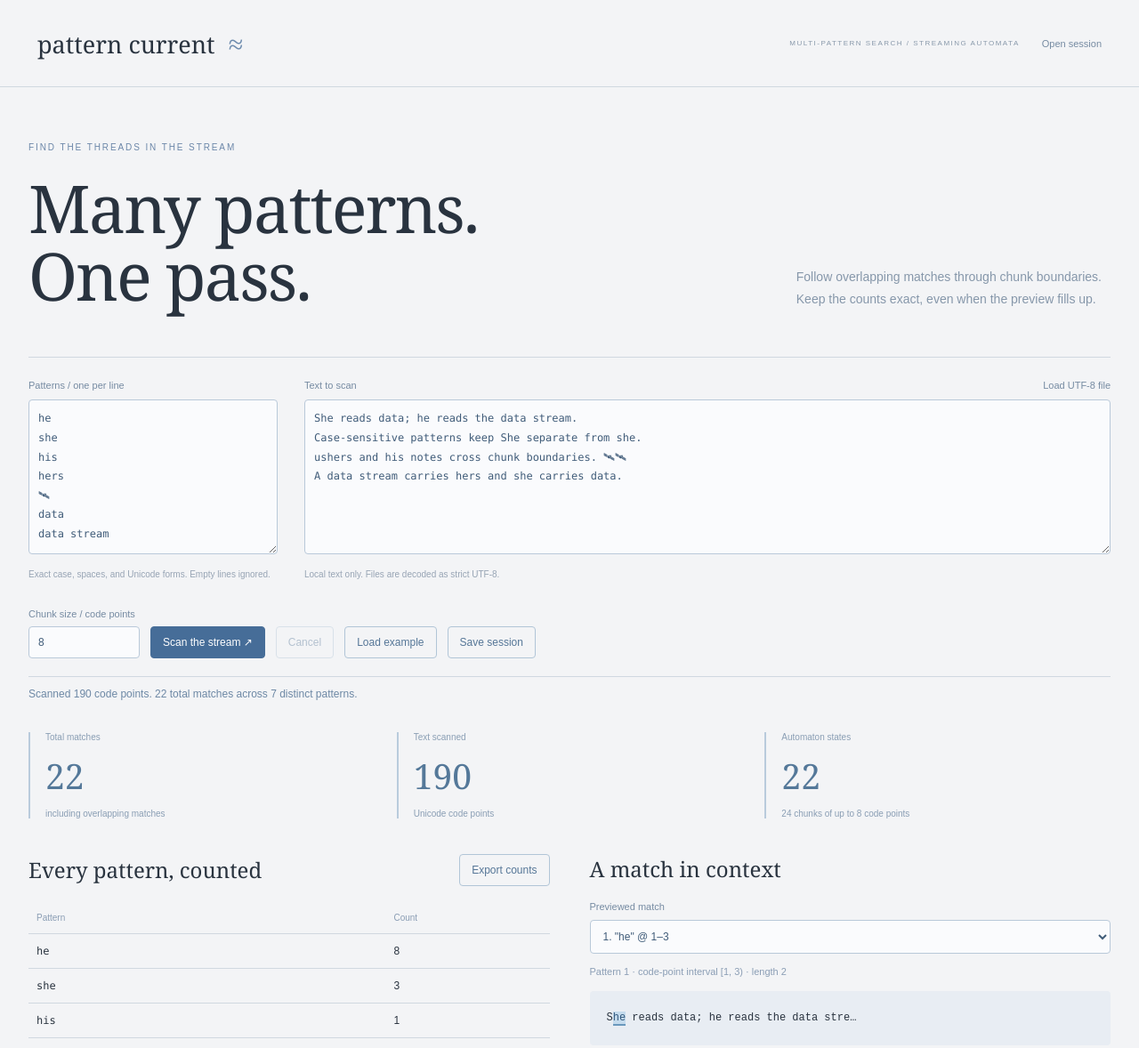
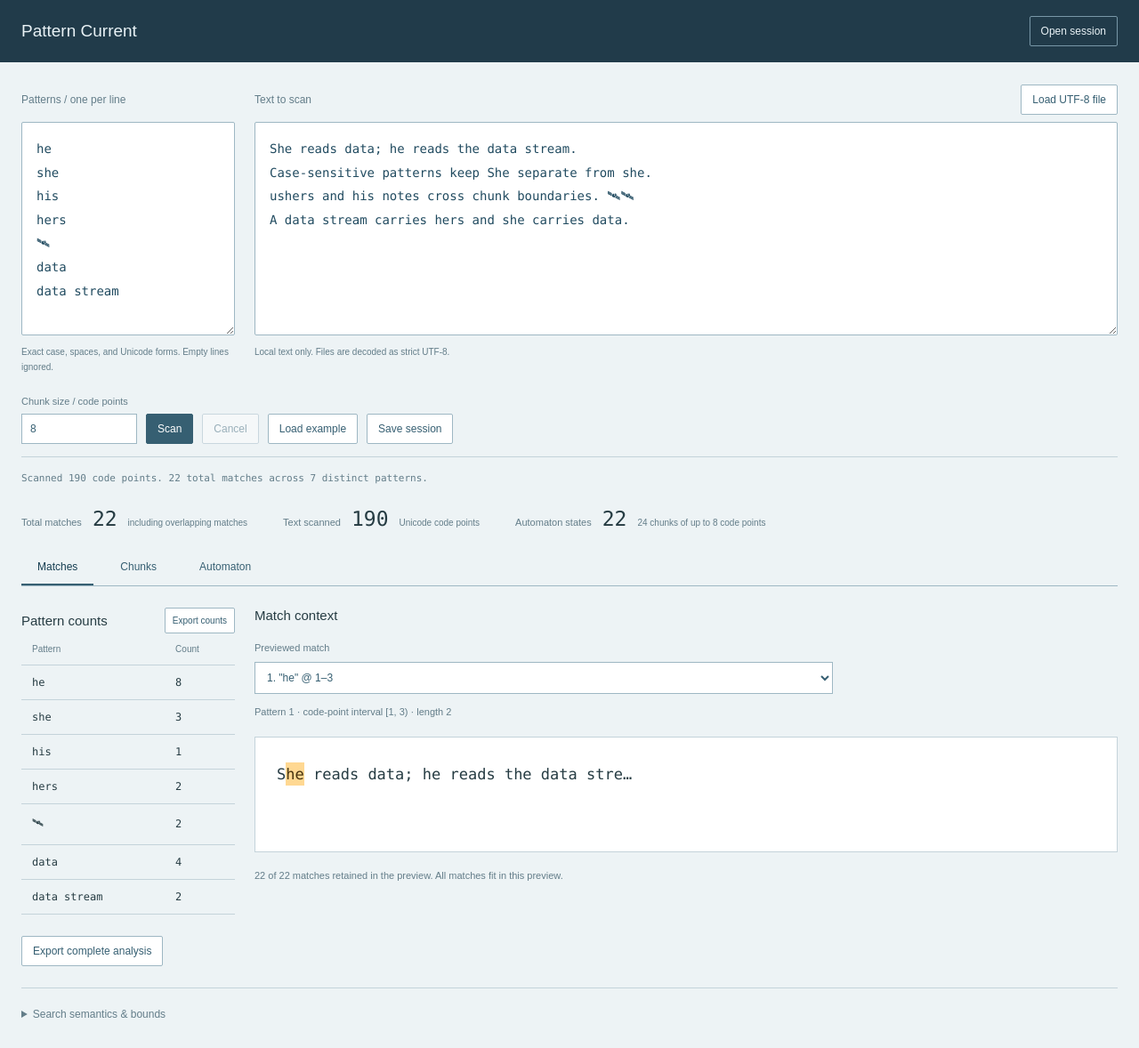
Before and after one commit to Michaelhoang8/pattern-current, a website with bundled scripts: page index.html in a window 1280 px wide. Shown: the top 1178 px of the page at 89% size. Built offline with nearby package versions, Linux system fonts and the light colour scheme.

Commit message:
Organize streaming search as editors with focused analysis views

```diff
--- a/app.js
+++ b/app.js
@@ -275,4 +275,13 @@ $('session-file').addEventListener('change', async () => {
     $('session-file').value = '';
   }
 });
+for (const button of document.querySelectorAll('[data-view]'))
+  button.addEventListener('click', () => {
+    for (const name of ['matches', 'chunks', 'automaton']) {
+      $(name + '-view').hidden = name !== button.dataset.view;
+      document
+        .querySelector(`[data-view="${name}"]`)
+        .setAttribute('aria-pressed', String(name === button.dataset.view));
+    }
+  });
 scan(fixture());
--- a/index.html
+++ b/index.html
@@ -8,21 +8,12 @@
   </head>
   <body>
     <header>
-      <a href="#">pattern current <span>≈</span></a
-      ><span>MULTI-PATTERN SEARCH / STREAMING AUTOMATA</span
-      ><label class="upload"
+      <h1>Pattern Current</h1>
+      <label class="upload"
         >Open session<input id="session-file" type="file" accept=".json"
       /></label>
     </header>
     <main>
-      <section class="hero">
-        <p>FIND THE THREADS IN THE STREAM</p>
-        <h1>Many patterns.<br />One pass.</h1>
-        <div>
-          Follow overlapping matches through chunk boundaries.<br />Keep the counts exact, even when
-          the preview fills up.
-        </div>
-      </section>
       <section class="inputs">
         <div>
           <label for="patterns">Patterns / one per line</label
@@ -47,9 +38,8 @@
             max="4096"
             step="1"
             value="8" /></label
-        ><button id="scan" class="primary">Scan the stream ↗</button
-        ><button id="cancel" disabled>Cancel</button><button id="sample">Load example</button
-        ><button id="save">Save session</button>
+        ><button id="scan" class="primary">Scan</button><button id="cancel" disabled>Cancel</button
+        ><button id="sample">Load example</button><button id="save">Save session</button>
       </section>
       <p id="status" role="status" aria-live="polite"></p>
       <section id="results" hidden>
@@ -67,10 +57,15 @@
             ><small id="chunk-count"></small>
           </div>
         </div>
-        <div class="analysis">
+        <nav aria-label="Analysis view">
+          <button data-view="matches" aria-pressed="true">Matches</button
+          ><button data-view="chunks" aria-pressed="false">Chunks</button
+          ><button data-view="automaton" aria-pressed="false">Automaton</button>
+        </nav>
+        <div class="analysis" id="matches-view">
           <section>
             <div class="section-title">
-              <h2>Every pattern, counted</h2>
+              <h2>Pattern counts</h2>
               <button id="csv">Export counts</button>
             </div>
             <div class="table-wrap">
@@ -86,22 +81,22 @@
             </div>
           </section>
           <section>
-            <h2>A match in context</h2>
+            <h2>Match context</h2>
             <label>Previewed match<select id="match"></select></label>
             <p id="match-offset"></p>
             <pre id="context"></pre>
             <p id="preview-note"></p>
           </section>
         </div>
-        <section class="stream">
-          <h2>State carried across chunks</h2>
+        <section class="stream" id="chunks-view" hidden>
+          <h2>Chunk state</h2>
           <label>Trace chunk<select id="trace"></select></label>
           <p id="trace-note"></p>
           <pre id="trace-text"></pre>
           <p id="trace-limit"></p>
         </section>
-        <details>
-          <summary>Automaton inspector</summary>
+        <section id="automaton-view" hidden>
+          <h2>Automaton states</h2>
           <p>
             State prefixes, failure targets, and inherited pattern outputs. The first 80 states are
             shown; DOT export includes every state and transition.
@@ -120,7 +115,7 @@
             </table>
           </div>
           <button id="dot">Export automaton DOT</button>
-        </details>
+        </section>
         <div class="exports"><button id="report">Export complete analysis</button></div>
       </section>
       <details>
@@ -147,7 +142,6 @@
           browser; save before refreshing.
         </p>
       </details>
-      <footer>EXACT COUNTS · BOUNDED PREVIEWS · INSPECTABLE FAILURE LINKS</footer>
     </main>
     <script type="module" src="app.js"></script>
   </body>
--- a/style.css
+++ b/style.css
@@ -1,368 +1,375 @@
 :root {
   font-family: Arial, sans-serif;
-  background: #f3f4f6;
-  color: #29333f;
-  --line: #d0d8e0;
-  --accent: #3e6696;
+  color: #263c43;
+  background: #edf3f5;
+  font-synthesis: none;
+  --line: #c4d3da;
+  --muted: #637d89;
 }
 * {
   box-sizing: border-box;
+}
+[hidden] {
+  display: none !important;
 }
 body {
   margin: 0;
 }
 header {
-  max-width: 1360px;
-  margin: auto;
   display: flex;
+  justify-content: space-between;
   align-items: center;
-  gap: 25px;
-  padding: 28px 42px;
-  border-bottom: 1px solid var(--line);
+  padding: 18px 24px;
+  background: #213b4a;
+  color: #e9f2f6;
 }
-header a {
-  font-family: Georgia, serif;
-  font-size: 27px;
-  color: inherit;
-  text-decoration: none;
+h1 {
+  font-size: 19px;
+  font-weight: 500;
+  margin: 0;
 }
-header a span {
-  font-size: 30px;
-  color: #6d8bae;
-  margin-left: 8px;
+button,
+.upload {
+  font:
+    12px Arial,
+    sans-serif;
+  background: #fff;
+  color: #365f72;
+  border: 1px solid #9eb7c3;
+  padding: 9px 12px;
+  border-radius: 2px;
+  cursor: pointer;
 }
-header > span {
-  margin-left: auto;
-  font-size: 8px;
-  letter-spacing: 1.5px;
-  color: #8999ab;
+button:hover,
+.upload:hover {
+  background: #dceaf0;
+}
+button:disabled {
+  opacity: 0.45;
+  cursor: default;
 }
 .upload {
   position: relative;
   overflow: hidden;
-  font-size: 11px;
-  cursor: pointer;
 }
 .upload input {
   position: absolute;
   inset: 0;
+  width: 100%;
   opacity: 0;
-  width: 100%;
   cursor: pointer;
 }
+header .upload {
+  color: #e9f2f6;
+  background: transparent;
+  border-color: #7897a7;
+}
 main {
-  max-width: 1276px;
+  max-width: 1600px;
+  padding: 0 24px 30px;
   margin: auto;
-  padding: 0 30px;
-}
-.hero {
-  position: relative;
-  padding: 52px 0 42px;
-}
-.hero > p {
-  font-size: 10px;
-  color: #6c87a9;
-  letter-spacing: 1.9px;
-}
-h1 {
-  font-family: Georgia, serif;
-  font-size: clamp(43px, 5.8vw, 76px);
-  font-weight: 400;
-  line-height: 1.02;
-  letter-spacing: -2px;
-  margin: 25px 0 12px;
-}
-.hero > div {
-  position: absolute;
-  right: 10px;
-  bottom: 52px;
-  font-size: 14px;
-  line-height: 1.8;
-  color: #8697aa;
 }
 .inputs {
   display: grid;
-  grid-template-columns: 280px 1fr;
-  gap: 30px;
-  border-top: 1px solid var(--line);
-  padding-top: 25px;
+  grid-template-columns: 240px minmax(0, 1fr);
+  gap: 22px;
+  margin: 24px 0 0;
+}
+.inputs > div {
+  min-width: 0;
+}
+.inputs label {
+  font-size: 12px;
 }
 .input-title {
   display: flex;
   justify-content: space-between;
-  gap: 20px;
+  align-items: center;
+  height: 35px;
+}
+.inputs > div > label {
+  display: flex;
+  align-items: center;
+  height: 35px;
+}
+textarea {
+  display: block;
+  width: 100%;
+  height: 240px;
+  padding: 16px;
+  color: #214b60;
+  background: #fff;
+  border: 1px solid #9eb7c3;
+  font:
+    14px/1.9 Consolas,
+    monospace;
+  resize: vertical;
+  border-radius: 2px;
+  margin-top: 8px;
+}
+.inputs p {
+  font-size: 10px;
+  line-height: 1.7;
+  color: var(--muted);
+}
+.toolbar {
+  display: flex;
+  gap: 10px;
+  align-items: end;
+  flex-wrap: wrap;
+  padding: 14px 0;
+  border-bottom: 1px solid var(--line);
 }
 label {
   font-size: 11px;
-  color: #768ba2;
+  color: var(--muted);
+}
+input[type='number'],
+select {
+  font:
+    12px Arial,
+    sans-serif;
+  color: #365f72;
+  background: #fff;
+  border: 1px solid #9eb7c3;
+  padding: 9px;
+  max-width: 100%;
+  min-width: 0;
+}
+label > select,
+label > input[type='number'] {
   display: block;
+  margin-top: 8px;
 }
-.inputs p {
-  font-size: 10px;
-  color: #97a4b4;
-  line-height: 1.7;
-}
-input,
-select,
-button,
-textarea {
-  font: inherit;
-}
-textarea,
-input,
-select {
-  background: #fafbfd;
-  color: #405c79;
-  border: 1px solid #b9c9d9;
-  border-radius: 4px;
-  padding: 10px;
-  font-size: 12px;
-}
-textarea {
-  width: 100%;
-  resize: vertical;
-  line-height: 1.8;
-  margin-top: 10px;
-  font-family: Consolas, monospace;
-}
-button {
-  background: transparent;
-  color: #557697;
-  border: 1px solid #b1c5d7;
-  border-radius: 4px;
-  padding: 10px 13px;
-  font-size: 12px;
-  cursor: pointer;
-  transition:
-    background 0.16s,
-    transform 0.16s;
-}
-button:hover {
-  background: #e1eaf3;
-  transform: translateY(-1px);
-}
-button:disabled {
-  opacity: 0.4;
-  cursor: default;
-  transform: none;
+#chunk {
+  width: 130px;
 }
 .primary {
-  background: #466d98;
-  border-color: #466d98;
-  color: white;
+  background: #365f72;
+  color: #fff;
+  border-color: #365f72;
 }
-button:focus-visible,
-input:focus-visible,
-select:focus-visible,
-textarea:focus-visible,
-summary:focus-visible {
-  outline: 2px solid #6f93b8;
-  outline-offset: 3px;
+.primary:hover {
+  background: #274a5c;
 }
-.toolbar {
+#status {
+  font:
+    11px/1.8 Consolas,
+    monospace;
+  color: var(--muted);
+  min-height: 19px;
+  margin: 14px 0;
+}
+.metrics {
+  display: flex;
+  gap: 40px;
+  flex-wrap: wrap;
+  padding: 8px 0 22px;
+}
+.metrics > div {
+  display: flex;
+  align-items: baseline;
+  gap: 12px;
+  flex-wrap: wrap;
+}
+.metrics span {
+  font-size: 11px;
+  color: var(--muted);
+}
+.metrics strong {
+  font:
+    23px Consolas,
+    monospace;
+  font-weight: 400;
+}
+.metrics small {
+  font-size: 10px;
+  color: var(--muted);
+}
+nav {
   display: flex;
   gap: 12px;
-  align-items: end;
-  flex-wrap: wrap;
-  padding: 20px 0;
-  border-bottom: 1px solid var(--line);
+  border-bottom: 1px solid #9eb7c3;
+  margin-bottom: 24px;
 }
-.toolbar input {
-  display: block;
-  margin-top: 8px;
-  width: 125px;
+nav button {
+  background: transparent;
+  border: 0;
+  border-bottom: 2px solid transparent;
+  border-radius: 0;
+  padding: 12px 18px;
 }
-#status {
-  min-height: 20px;
-  font-size: 12px;
-  color: #6d88a5;
-}
-.metrics {
-  display: grid;
-  grid-template-columns: repeat(3, 1fr);
-  gap: 25px;
-  margin: 30px 0 40px;
-}
-.metrics > div {
-  border-left: 2px solid #b9cbdc;
-  padding-left: 17px;
-}
-.metrics span,
-.metrics small {
-  display: block;
-  font-size: 10px;
-  color: #8a9eb4;
-}
-.metrics strong {
-  display: block;
-  font-family: Georgia, serif;
-  font-weight: 400;
-  font-size: 39px;
-  margin: 11px 0;
-  color: #547899;
+nav button[aria-pressed='true'] {
+  border-bottom-color: #365f72;
+  color: #153d51;
 }
 .analysis {
   display: grid;
-  grid-template-columns: 1fr 1fr;
-  gap: 45px;
+  grid-template-columns: 240px minmax(0, 1fr);
+  gap: 22px;
+}
+.analysis > section {
+  min-width: 0;
 }
 .section-title {
   display: flex;
   justify-content: space-between;
-  gap: 15px;
   align-items: center;
+  gap: 12px;
 }
 h2 {
-  font-family: Georgia, serif;
-  font-size: 24px;
-  font-weight: 400;
-  margin: 0 0 20px;
+  font-size: 15px;
+  font-weight: 500;
+  margin: 0 0 18px;
 }
 .section-title h2 {
   margin: 0;
 }
+.section-title button {
+  font-size: 10px;
+  padding: 8px;
+}
+.table-wrap {
+  overflow: auto;
+  max-height: 45svh;
+}
 table {
+  width: 100%;
   border-collapse: collapse;
-  width: 100%;
+  font-size: 12px;
   text-align: left;
-  font-size: 12px;
-  margin-top: 18px;
 }
 th {
+  font-size: 10px;
   font-weight: 400;
-  color: #8a9db4;
-  font-size: 10px;
-  background: #f3f4f6;
-  position: sticky;
-  top: 0;
+  color: var(--muted);
 }
 td,
 th {
-  padding: 12px 9px;
+  padding: 12px;
   border-bottom: 1px solid var(--line);
 }
-td:first-child {
-  font-family: Consolas, monospace;
+td {
+  font:
+    12px Consolas,
+    monospace;
   overflow-wrap: anywhere;
-  max-width: 280px;
 }
-.table-wrap {
-  overflow: auto;
-  max-height: 370px;
+#counts td:first-child {
+  max-width: 180px;
 }
-.analysis select,
-.stream select {
-  display: block;
-  width: 100%;
-  margin-top: 9px;
+.analysis p,
+.stream p,
+#automaton-view p {
+  font-size: 11px;
+  line-height: 1.8;
+  color: var(--muted);
 }
 pre {
-  background: #e8edf3;
-  padding: 19px;
-  line-height: 1.9;
-  font-size: 12px;
   white-space: pre-wrap;
   overflow-wrap: anywhere;
-  border-radius: 4px;
+  font:
+    17px/2 Consolas,
+    monospace;
+  background: #fff;
+  border: 1px solid var(--line);
+  padding: 24px;
+  min-height: 130px;
 }
 mark {
-  background: #c4dbed;
-  color: #30577c;
-  border-bottom: 2px solid #6a99bd;
+  background: #ffd892;
+  color: #46330f;
+  padding: 3px 0;
 }
-#match-offset,
-#preview-note,
-#trace-note,
-#trace-limit {
-  font-size: 11px;
-  color: #8b9eb5;
-  line-height: 1.8;
+#match,
+#trace {
+  width: 100%;
+  max-width: 650px;
 }
-.stream {
-  margin: 35px 0;
+#automaton-view table {
+  min-width: 500px;
 }
-.stream select {
-  max-width: 520px;
+.exports {
+  margin: 24px 0;
 }
 details {
   border-top: 1px solid var(--line);
-  border-bottom: 1px solid var(--line);
-  padding: 19px 0;
-  margin: 30px 0;
+  padding-top: 18px;
+  margin-top: 24px;
   font-size: 12px;
-  line-height: 1.8;
-  color: #8a9db1;
+  line-height: 1.9;
+  color: var(--muted);
 }
 summary {
   cursor: pointer;
-  color: #547595;
 }
 details p {
   max-width: 950px;
 }
-.exports {
-  margin: 25px 0;
+:focus-visible {
+  outline: 2px solid #2f6b88;
+  outline-offset: 3px;
 }
-footer {
-  font-size: 9px;
-  letter-spacing: 1.4px;
-  color: #a0afbe;
-  padding: 5px 0 35px;
+.upload:focus-within {
+  outline: 2px solid #84afc6;
+  outline-offset: 3px;
 }
-[hidden] {
-  display: none !important;
-}
-@media (max-width: 950px) {
-  .hero > div {
-    position: static;
-    margin-top: 25px;
+@media (max-width: 900px) {
+  .metrics {
+    gap: 18px;
   }
-  header > span {
-    display: none;
+  .metrics > div {
+    gap: 8px;
   }
-  header {
-    justify-content: space-between;
+  .metrics small {
+    width: 100%;
   }
-  .inputs {
-    grid-template-columns: 230px 1fr;
-    gap: 20px;
-  }
+  .inputs,
   .analysis {
-    gap: 25px;
+    grid-template-columns: 200px minmax(0, 1fr);
   }
 }
-@media (max-width: 650px) {
+@media (max-width: 600px) {
+  header {
+    padding: 16px 14px;
+  }
   main {
-    padding: 0 20px;
-  }
-  header {
-    padding: 22px 20px;
-  }
-  header a {
-    font-size: 23px;
-  }
-  .hero {
-    padding-top: 30px;
+    padding: 0 14px 24px;
   }
   .inputs,
   .analysis {
     grid-template-columns: 1fr;
+    gap: 18px;
   }
-  .metrics {
-    gap: 12px;
+  #patterns {
+    height: 120px;
   }
-  .metrics strong {
-    font-size: 31px;
+  #text {
+    height: 200px;
   }
   .metrics > div {
-    padding-left: 10px;
+    flex: 1 0 40%;
   }
-  .section-title {
-    align-items: start;
+  .analysis > section {
+    min-width: 0;
+  }
+  .analysis .table-wrap {
+    max-height: 200px;
+  }
+  nav {
+    gap: 0;
+  }
+  nav button {
+    flex: 1;
+    padding: 12px;
+  }
+  pre {
+    padding: 16px;
+    font-size: 15px;
   }
 }
-@media (prefers-reduced-motion: reduce) {
-  * {
-    transition: none !important;
+@media (prefers-reduced-motion: no-preference) {
+  button {
+    transition: background 0.15s;
   }
 }
```
Also changed, not shown: README.md, docs/workbench.png.
